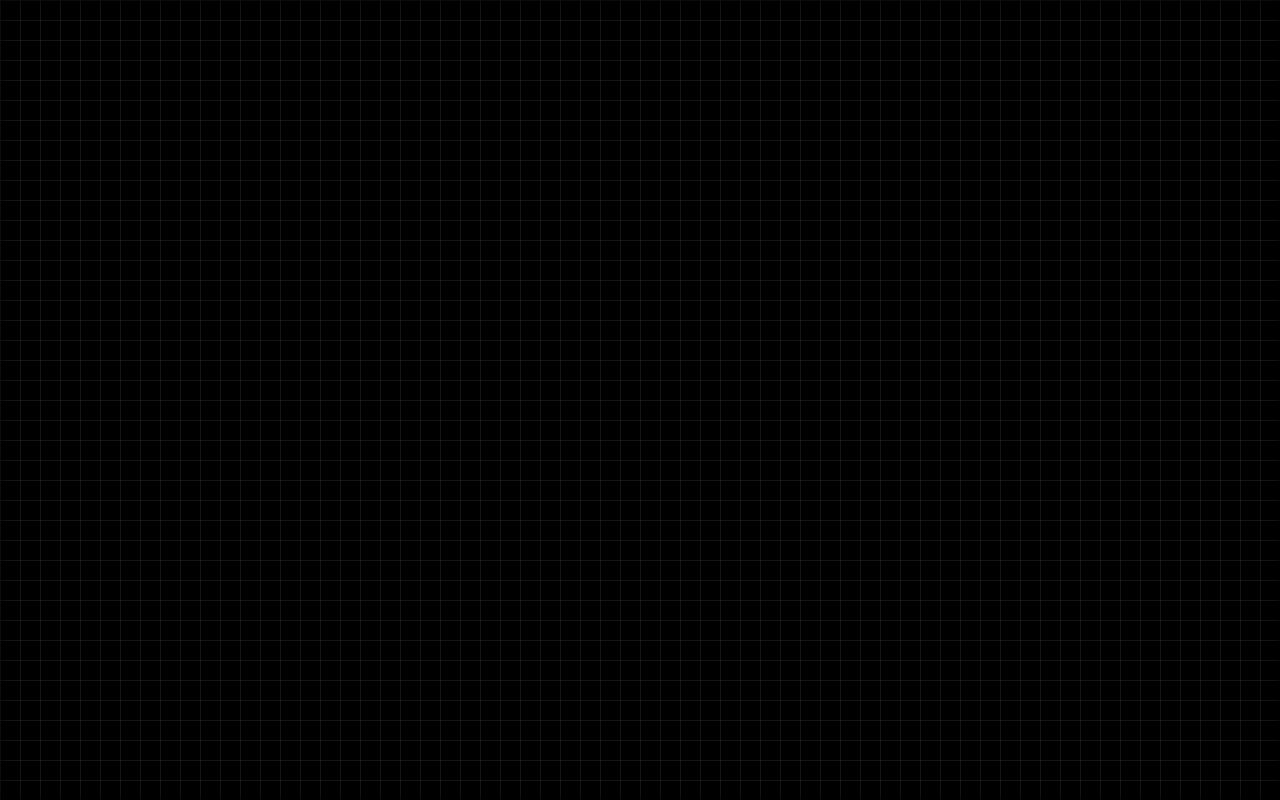
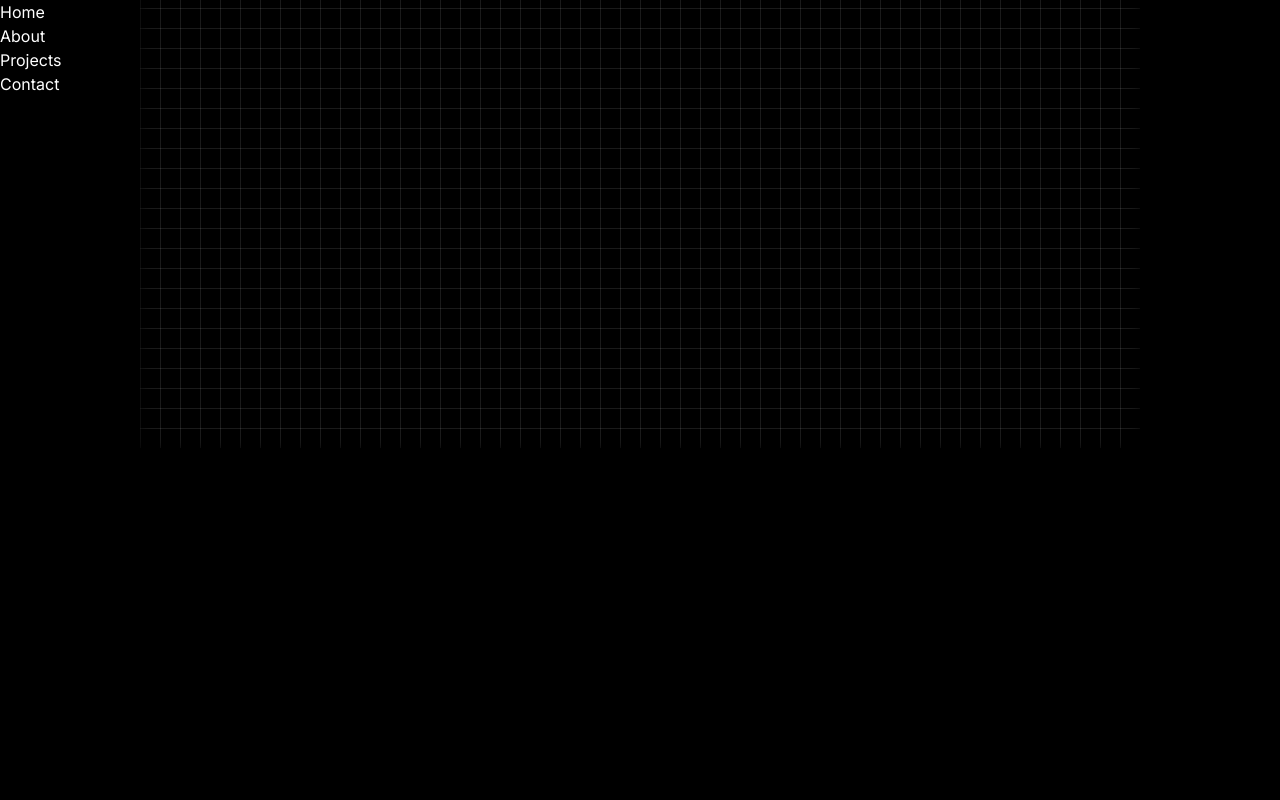
Before and after one commit to harishchaurasia/new_portfolio, a Next.js app: page / in a window 1280 px wide. Built offline with nearby package versions, Linux system fonts and the light colour scheme.

Commit message:
building grid

```diff
--- a/src/app/globals.css
+++ b/src/app/globals.css
@@ -38,19 +38,20 @@ body {
   font-family: 'Inter', sans-serif;
   background: #000;
   position: relative;
-  overflow: hidden; /* Prevent scrollbars from appearing */
+  overflow-x: hidden; /* Prevent horizontal scrollbars from appearing */
 }
 
 .grid-background {
   background: linear-gradient(90deg, rgba(255, 255, 255, 0.1) 1px, transparent 1px),
               linear-gradient(rgba(255, 255, 255, 0.1) 1px, transparent 1px);
   background-size: 20px 20px;
-  position: fixed;
-  top: 0;
-  left: 0;
-  width: 100%;
-  height: 100%;
+  position: absolute;
+  top: 50%;
+  left: 50%;
+  width: 80%; /* Adjust width as needed */
+  height: 80%; /* Adjust height as needed */
   z-index: -5;
-  opacity: 0.8; /* Adjust opacity to make edges a bit opaque */
+  opacity: 1; /* Adjust opacity to make edges a bit opaque */
   box-shadow: inset 0 0 10px #000; /* Create a shadow effect for the edges */
+  transform: translate(-50%, -50%); /* Center the grid */
 }
--- a/src/app/layout.tsx
+++ b/src/app/layout.tsx
@@ -18,7 +18,7 @@ export default function RootLayout({
   return (
     <html lang="en">
       <body className={inter.className}>
-        <Grids />
+        {/* <Grids /> */}
         {children}
       </body>
     </html>
--- a/src/app/page.tsx
+++ b/src/app/page.tsx
@@ -2,6 +2,7 @@
 "use client";
 import React, { useState, useEffect } from 'react';
 import Intro from '../components/Intro';
+import Grids from '../components/Grids';
 
 export default function Home() {
   const [showBugs, setShowBugs] = useState(false);
@@ -9,13 +10,26 @@ export default function Home() {
   useEffect(() => {
     setTimeout(() => {
       setShowBugs(true);
-    }, 5000); // 5 seconds delay for intro animation
+    }, 10); // 5 seconds delay for intro animation
   }, []);
 
   return (
     <div className="relative">
-      {!showBugs && <Intro />}
-      {/* Add other components for your portfolio here */}
+      {/* {!showBugs && <Intro />} */}
+      {showBugs && <Grids width="1000px" height="100vh" />}
+
+      <section id="home" className="content">
+        <h1 className="text-white">Home</h1>
+      </section>
+      <section id="about" className="content">
+        <h1 className="text-white">About </h1>
+      </section>
+      <section id="projects" className="content">
+        <h1 className="text-white">Projects</h1>
+      </section>
+      <section id="contact" className="content">
+        <h1 className="text-white">Contact</h1>
+      </section>
     </div>
   );
 }
--- a/src/components/Grids.tsx
+++ b/src/components/Grids.tsx
@@ -1,8 +1,13 @@
 // src/components/Grids.tsx
 import React from 'react';
 
-const Grids: React.FC = () => {
-  return <div className="grid-background"></div>;
+interface GridsProps {
+  width: string;
+  height: string;
+}
+
+const Grids: React.FC<GridsProps> = ({ width, height }) => {
+  return <div className="grid-background" style={{ width, height }}></div>;
 };
 
 export default Grids;
--- /dev/null
+++ b/src/components/Nav.tsx
@@ -0,0 +1,34 @@
+// src/components/Nav.tsx
+import React from 'react';
+import { Link } from 'react-scroll';
+
+const Nav: React.FC = () => {
+  return (
+    <nav className="fixed top-0 right-0 p-4">
+      <ul className="flex space-x-4 text-white">
+        <li>
+          <Link to="home" smooth={true} duration={500} className="cursor-pointer hover:underline">
+            Home
+          </Link>
+        </li>
+        <li>
+          <Link to="about" smooth={true} duration={500} className="cursor-pointer hover:underline">
+            About
+          </Link>
+        </li>
+        <li>
+          <Link to="projects" smooth={true} duration={500} className="cursor-pointer hover:underline">
+            Projects
+          </Link>
+        </li>
+        <li>
+          <Link to="contact" smooth={true} duration={500} className="cursor-pointer hover:underline">
+            Contact
+          </Link>
+        </li>
+      </ul>
+    </nav>
+  );
+};
+
+export default Nav;
```
